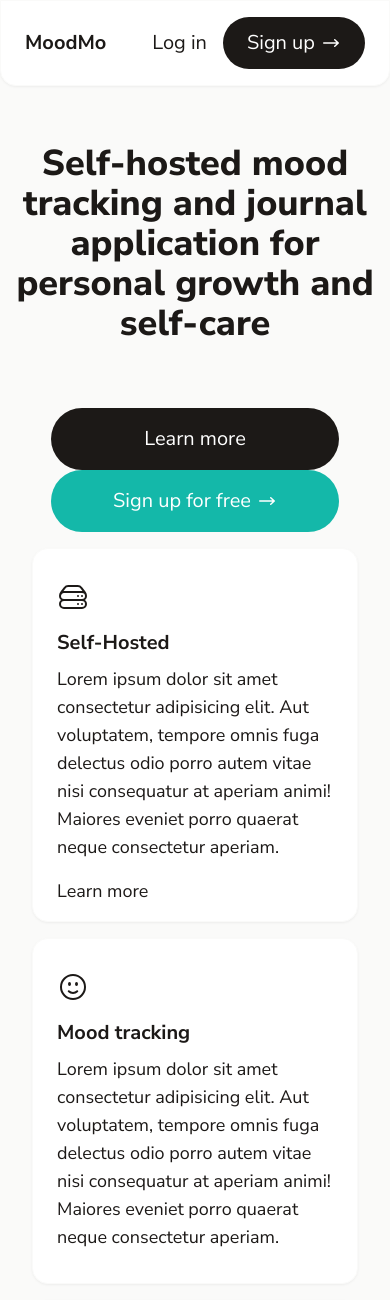
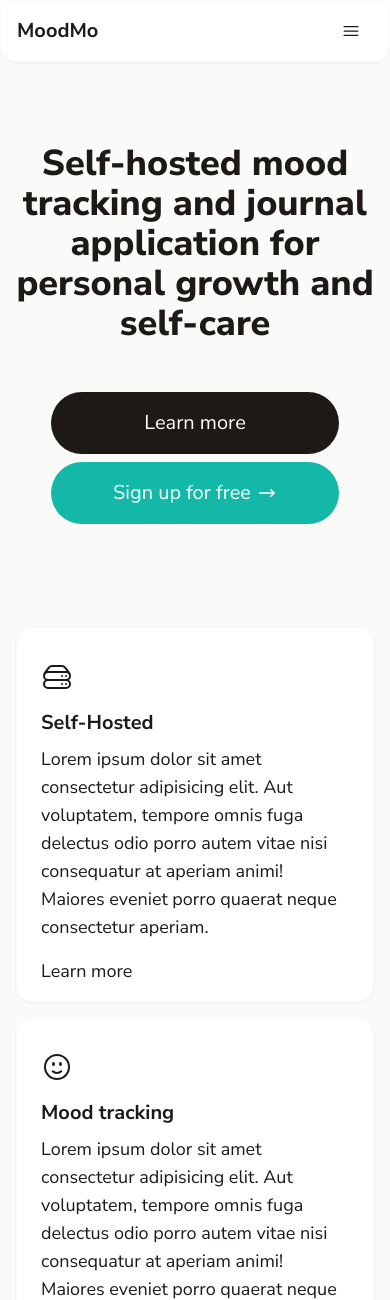
Before and after one commit to dnlzrgz/moodmo, a Django app: template templates/home.html in a window 390 px wide. Shown: the top 1300 px of the page. Run offline with Django 4.2, Linux system fonts and the light colour scheme; the template is opened without the code that fills it, so the values that code supplies are empty; style sheets or scripts are compiled from the project's sources; parts of the project's set-up code (start-up, migrations or seed data) failed here and were passed over.

Commit message:
feat(templ): add mobile menu
Add mobile menu and improve styles for small screens.

```diff
--- a/pyproject.toml
+++ b/pyproject.toml
@@ -1,6 +1,6 @@
 [tool.poetry]
 name = "moodmo"
-version = "0.6.5"
+version = "0.6.7"
 description = "A user-friendly, self-hosted mood tracking application written in Django."
 license = "GPL-3.0"
 authors = ["dnlzrgz <24715931+dnlzrgz@users.noreply.github.com>"]
--- a/templates/_footer.html
+++ b/templates/_footer.html
@@ -1,11 +1,11 @@
 <footer
-  class="flex items-center justify-between bg-white w-full md:w-3/4 max-w-6xl py-4 px-8 rounded-t-2xl text-stone-900 text-lg drop-shadow-xl shadow-stone-900 border border-stone-5 mx-auto">
+  class="flex items-center justify-between bg-white w-full md:w-3/4 max-w-6xl py-2 px-4 sm:py-4 sm:px-6 rounded-t-2xl text-stone-900 text-lg drop-shadow-xl shadow-stone-900 border border-stone-5 mx-auto">
   <p class="text-sm font-semibold text-stone-700">
     &copy; {% now 'Y'%} MoodMo - Mood Tracking and Journal App by
     <a href="https://github.com/dnlzrgz" target="_blank" class="underline">@dnlzrgz</a>
   </p>
 
-  <a href="https://github.com/dnlzrgz/moodmo" class="px-6 py-3 text-gray-700 hover:text-gray-900">
+  <a href="https://github.com/dnlzrgz/moodmo" class="py-3 px-6 text-gray-700 hover:text-gray-900 transition-colors">
     <span class="sr-only">GitHub</span>
     <svg class="w-8 h-8" role="img" fill="currentcolor" viewBox="0 0 24 24" xmlns="http://www.w3.org/2000/svg">
       <title>GitHub</title>
--- a/templates/_hero.html
+++ b/templates/_hero.html
@@ -1,12 +1,12 @@
-<section class="mt-36 w-full md:w-3/4 max-w-6xl mx-auto">
+<section class="text-xl mt-36 w-full md:w-3/4 max-w-6xl mx-auto">
   <!-- Main Hero Content -->
-  <header class="mb-16">
+  <header class="mb-12">
     <h1 class="font-extrabold text-center text-stone-900 text-4xl sm:text-6xl lg:text-7xl">
       Self-hosted mood tracking and journal application for personal growth and self-care
     </h1>
   </header>
 
-  <main class="flex flex-col sm:flex-row text-xl items-center justify-center gap-x-6">
+  <main class="flex flex-col sm:flex-row items-center justify-center sm:gap-x-6 gap-y-2">
     <!-- Features, Code, etc -->
     <a href="#_"
        class="flex items-center justify-center py-4 px-6 text-white bg-stone-900 border border-transparent rounded-full w-full max-w-72">
@@ -15,7 +15,7 @@
 
     <!-- Sign Up -->
     <a href="{% url 'account_signup' %}"
-       class="flex items-center justify-center gap-x-1.5 py-4 text-white bg-primary-500 border border-transparent rounded-full px-10 w-full max-w-72">
+       class="flex items-center justify-center gap-x-1.5 py-4 text-white bg-primary-500 border border-transparent rounded-full w-full max-w-72">
       Sign up for free
 
       <svg xmlns="http://www.w3.org/2000/svg" viewBox="0 0 20 20" fill="currentColor" data-slot="icon"
--- /dev/null
+++ b/templates/_mobile_menu.html
@@ -0,0 +1,44 @@
+<template x-teleport="body">
+  <div x-show="menuOpen"
+       class="fixed top-0 left-0 z-50 flex items-start justify-center w-screen h-screen px-4 py-2 backdrop-blur-sm"
+       x-cloak>
+    <div x-show="menuOpen" x-transition:enter="ease-out duration-300" x-transition:enter-start="opacity-0"
+         x-transition:enter-end="opacity-100" x-transition:leave="ease-in duration-300"
+         x-transition:leave-start="opacity-100" x-transition:leave-end="opacity-0" @click="toggleMenu"
+         class="absolute inset-0 w-full h-full bg-stone-900 bg-opacity-40"></div>
+    <div x-show="menuOpen" x-trap.inert.noscroll="menuOpen" x-transition:enter="ease-out duration-300"
+         x-transition:enter-start="opacity-0 translate-y-4 sm:translate-y-0 sm:scale-95"
+         x-transition:enter-end="opacity-100 translate-y-0 sm:scale-100" x-transition:leave="ease-in duration-200"
+         x-transition:leave-start="opacity-100 translate-y-0 sm:scale-100"
+         x-transition:leave-end="opacity-0 translate-y-4 sm:translate-y-0 sm:scale-95"
+         class="box-border p-3.5 w-full overflow-hidden bg-white rounded-xl border border-stone-50 drop-shadow-md shadow-stone-900">
+      <div class="flex items-center justify-end mb-6">
+        <button @click="toggleMenu" class="flex items-center justify-center text-stone-900">
+          <svg class="w-5 h-5" xmlns="http://www.w3.org/2000/svg" fill="none" viewBox="0 0 24 24" stroke-width="1.5"
+               stroke="currentColor">
+            <path stroke-linecap="round" stroke-linejoin="round" d="M6 18L18 6M6 6l12 12" />
+          </svg>
+        </button>
+      </div>
+
+      <div class="flex flex-col items-center justify-around gap-y-3 pb-7 text-lg">
+        {% if user.is_authenticated %}
+          <a href="{% url 'mood_list' %}" class="{% if 'moods' in request.path %} text-primary-500 underline {% endif %}"
+             @click="menuOpen = false">
+            Moods
+          </a>
+          <a href="#" class="{% if 'settings' in request.path %} text-primary-500 underline {% endif %}">
+            Settings
+          </a>
+          <a href="{% url 'mood_export' %}"> Export </a>
+          <a href="{% url 'mood_import' %}"> Import </a>
+          <a href="{% url 'account_logout' %}"> Sign out </a>
+        {% else %}
+          <a href="{% url 'home' %}"> Home </a>
+          <a href="{% url 'account_login' %}"> Log in </a>
+          <a href="{% url 'account_signup' %}"> Sign up </a>
+        {% endif %}
+      </div>
+    </div>
+  </div>
+</template>
--- a/templates/_primary_nav.html
+++ b/templates/_primary_nav.html
@@ -1,25 +1,15 @@
 <section class="flex justify-center">
   <!-- Navbar -->
   <nav
-    class="fixed flex items-center justify-between bg-white w-full md:w-3/4 max-w-6xl py-4 px-6 rounded-b-2xl text-stone-900 text-xl drop-shadow-sm shadow-stone-900 border border-stone-50 z-10"
+    class="fixed flex items-center justify-between bg-white w-full lg:w-3/4 max-w-6xl py-2 px-4 sm:py-4 sm:px-6 rounded-b-2xl text-stone-900 text-xl drop-shadow-sm shadow-stone-900 border border-stone-50 z-10"
     aria-label="Global">
     <!-- Home -->
-    <div>
-      <a href="{% url 'home' %}" class="font-bold text-xl"> MoodMo </a>
-    </div>
+    <a href="{% url 'home' %}" class="font-bold"> MoodMo </a>
 
-    <!-- Links -->
-    <div class="flex items-center justify-center gap-4">
+    <!-- Desktop menu -->
+    <div class="hidden md:flex items-center justify-center gap-x-4">
       {% if user.is_authenticated %}
-        <a href="{% url 'mood_list' %}" class="{% if 'moods' in request.path %} text-primary-500 underline {% endif %}">
-          Moods
-        </a>
-        <a href="#" class="{% if 'settings' in request.path %} text-primary-500 underline {% endif %}">
-          Settings
-        </a>
-
-        <a href="{% url 'account_logout' %}" class=""> Sign out </a>
-        <button name="command" @click="commandOpen = true"
+        <button name="command" @click="togglePalette"
                 class="inline-flex items-center justify-center bg-white rounded-lg active:bg-white">
           <svg xmlns="http://www.w3.org/2000/svg" viewBox="0 0 20 20" fill="currentColor" data-slot="icon"
                class="w-6 h-6 text-stone-900">
@@ -28,10 +18,11 @@
                   clip-rule="evenodd" />
           </svg>
         </button>
+
         <a href="{% url 'mood_create' %}"
            class="flex items-center gap-x-1.5 px-6 py-3 text-white bg-stone-900 rounded-full hover:bg-primary-500 focus:outline-none focus:ring-2 focus:ring-offset-2 focus:ring-primary-500 transition-colors"
            role="button" aria-label="command palette">
-          <span class="hidden sm:inline-block">
+          <span>
             New mood
           </span>
           <svg xmlns="http://www.w3.org/2000/svg" fill="none" viewBox="0 0 24 24" stroke-width="1.5" stroke="currentColor"
@@ -54,8 +45,32 @@
         </a>
       {% endif %}
     </div>
+
+    <!-- Mobile menu -->
+    <div class="md:hidden">
+      {% if user.is_authenticated %}
+        <button name="command" @click="togglePalette"
+                class="inline-flex items-center justify-center bg-white rounded-lg active:bg-white">
+          <svg xmlns="http://www.w3.org/2000/svg" viewBox="0 0 20 20" fill="currentColor" data-slot="icon"
+               class="w-5 h-5 text-stone-900">
+            <path fill-rule="evenodd"
+                  d="M9 3.5a5.5 5.5 0 1 0 0 11 5.5 5.5 0 0 0 0-11ZM2 9a7 7 0 1 1 12.452 4.391l3.328 3.329a.75.75 0 1 1-1.06 1.06l-3.329-3.328A7 7 0 0 1 2 9Z"
+                  clip-rule="evenodd" />
+          </svg>
+        </button>
+      {% endif %}
+
+      <button class="px-3 py-3 rounded-full" @click="menuOpen = true">
+        <svg xmlns="http://www.w3.org/2000/svg" fill="none" viewBox="0 0 24 24" stroke-width="1.5" stroke="currentColor"
+             class="w-5 h-5 text-stone-900">
+          <path stroke-linecap="round" stroke-linejoin="round" d="M3.75 6.75h16.5M3.75 12h16.5m-16.5 5.25h16.5" />
+        </svg>
+      </button>
+    </div>
   </nav>
 
   <!-- Command palette -->
   {% include '_command_palette.html' %}
+  <!-- Mobile menu -->
+  {% include '_mobile_menu.html' %}
 </section>
--- a/templates/home.html
+++ b/templates/home.html
@@ -5,7 +5,7 @@
     {% include "_primary_nav.html" %}
     {% include "_hero.html" %}
   </header>
-  <main class="my-24flex flex-col gap-y-24 w-full md:w-3/4 max-w-6xl py-4 px-8 mx-auto">
+  <main class="flex flex-col my-24 gap-y-24 w-full md:w-3/4 max-w-6xl py-2 px-4 sm:py-4 sm:px-6 mx-auto">
     {% include "_features.html" %}
   </main>
   {% include "_footer.html" %}
```
Also changed, not shown: templates/_base.html (+36 -6 lines), templates/_secondary_nav.html (+4 -3 lines), templates/moods/mood_list.html (+11 -0 lines).
